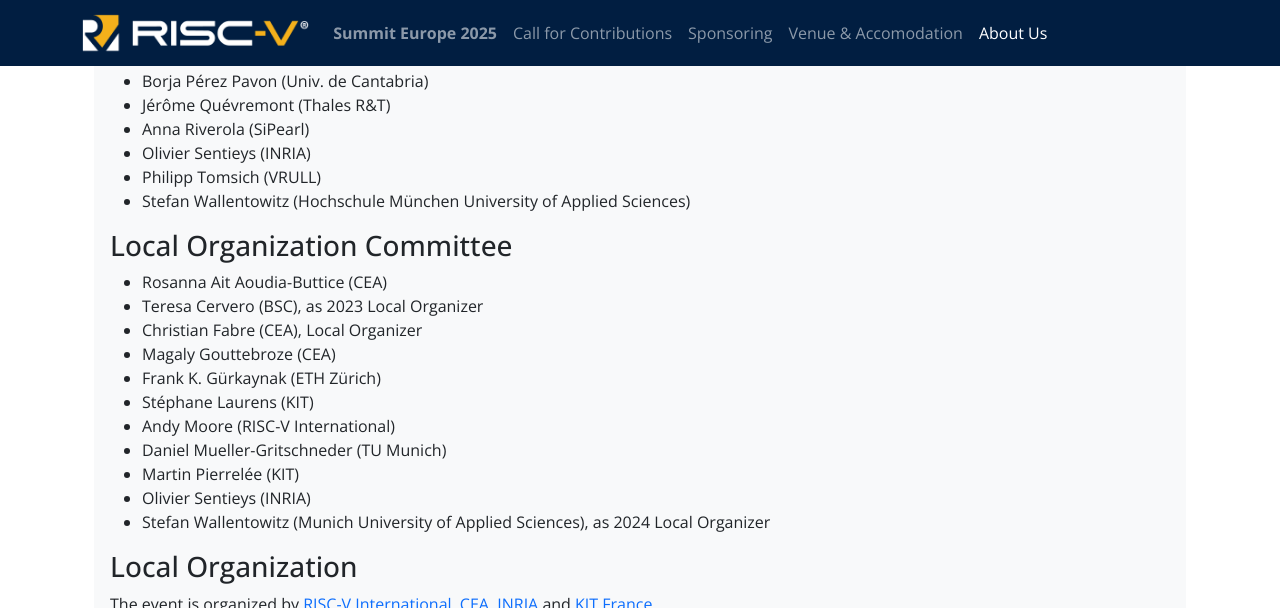
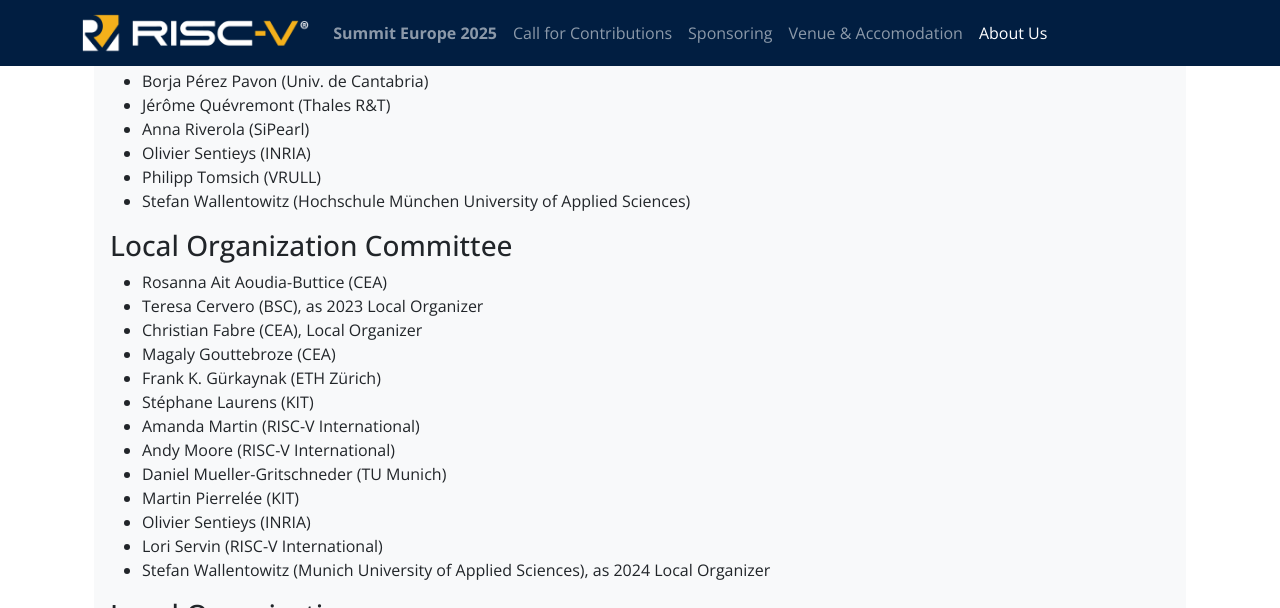
Before and after one commit to riscv-europe/summit-website-development, a Jekyll site: the page built from summit/2025/about.md, in a window 1280 px wide and 900 px high, scrolled down 1958 px, cut to the strip 0-608 px from the top of the window. Built offline with Jekyll 4.4.1, drawn with Linux system fonts in a browser that asks for light colours.

Commit message:
Add: Lori and Amanda to the LC.

```diff
--- a/summit/2025/about.md
+++ b/summit/2025/about.md
@@ -110,10 +110,12 @@
 - Magaly Gouttebroze (CEA)
 - Frank K. Gürkaynak (ETH Zürich)
 - Stéphane Laurens (KIT)
+- Amanda Martin (RISC-V International)
 - Andy Moore (RISC-V International)
 - Daniel Mueller-Gritschneder (TU Munich)
 - Martin Pierrelée (KIT)
 - Olivier Sentieys (INRIA)
+- Lori Servin (RISC-V International)
 - Stefan Wallentowitz (Munich University of Applied Sciences), as 2024 Local Organizer
 
 ### Local Organization
```
